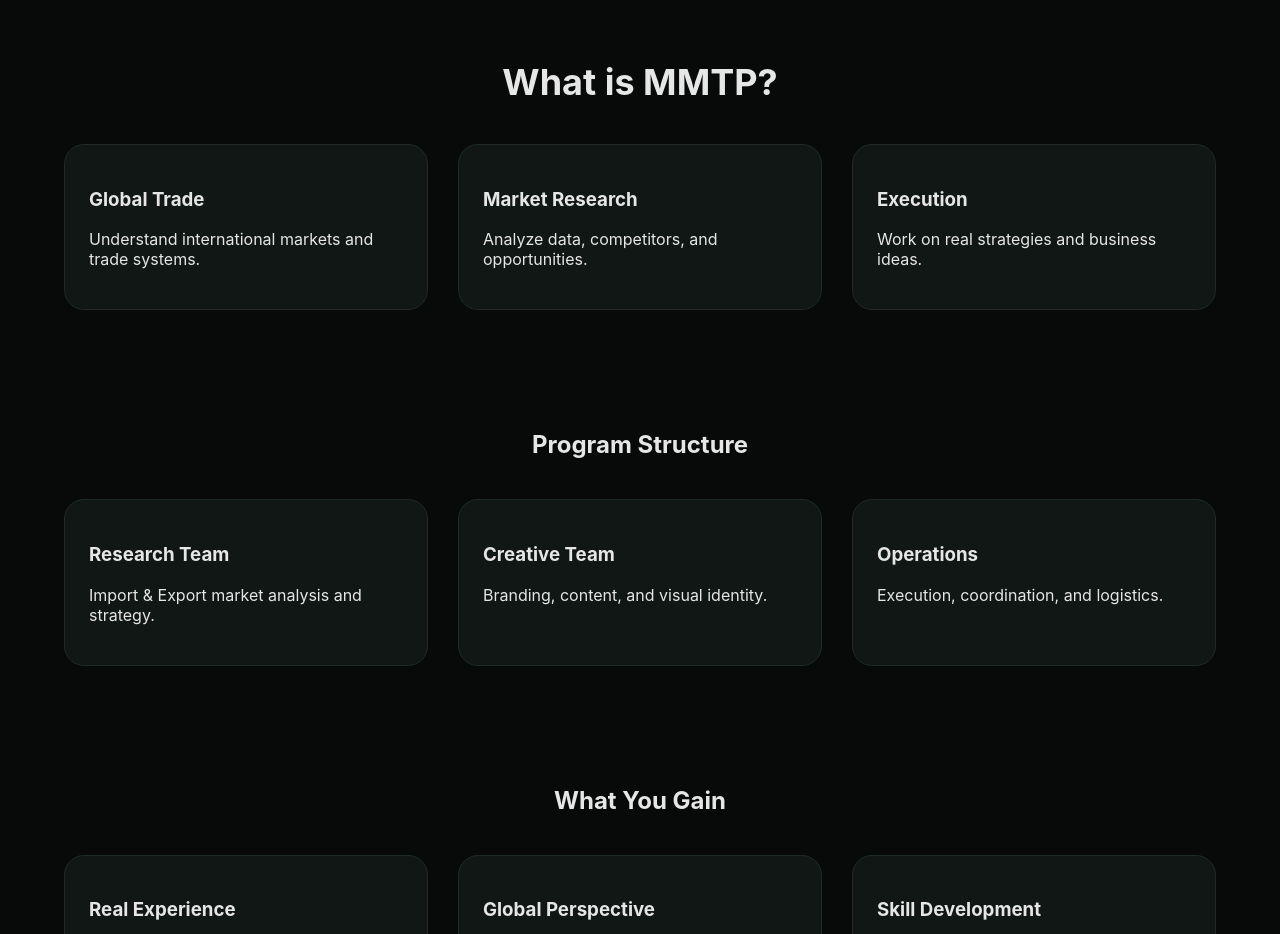
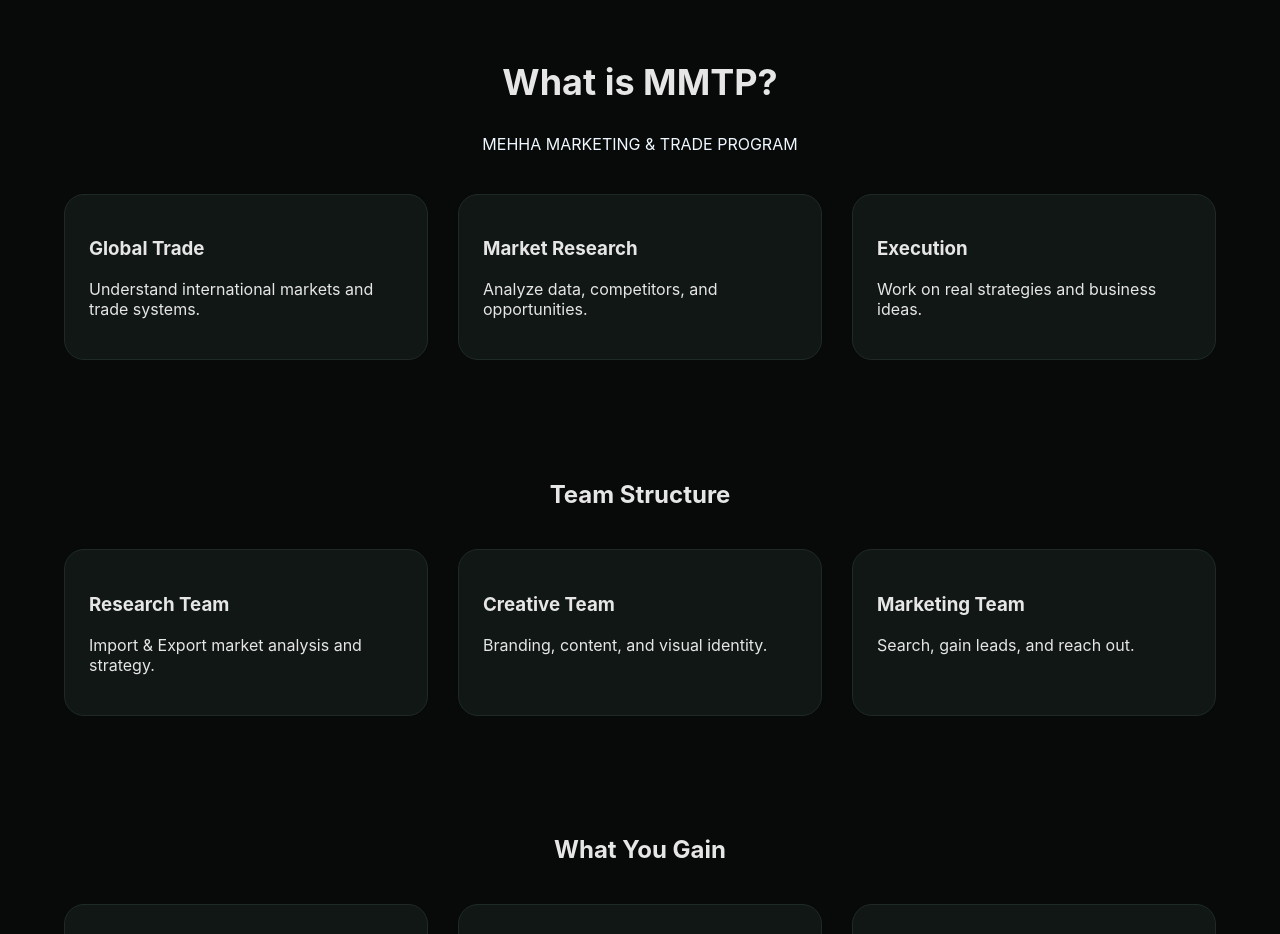
Before and after one commit to Prodaaron/MMTP, a React (Vite) app in the folder mmtp-site/: page / in a window 1280 px wide. Shown: the part 820-1754 px from the top of the page. Built offline with nearby package versions, Linux system fonts and the light colour scheme.

Commit message:
minor content enhancments

```diff
--- a/mmtp-site/src/App.css
+++ b/mmtp-site/src/App.css
@@ -24,6 +24,12 @@ h2 {
 
 .section {
   padding: var(--section-padding) 0;
+}
+
+.main-sub {
+  color: aliceblue;
+  text-align: center;
+  margin-top: 0;
 }
 
 .grid-3 {
--- a/mmtp-site/src/components/About.jsx
+++ b/mmtp-site/src/components/About.jsx
@@ -32,6 +32,7 @@ export default function About() {
           <motion.h2 className="title" variants={item}>
             <h2 className="sec-header">What is MMTP?</h2>
           </motion.h2>
+          <p className="main-sub">MEHHA MARKETING & TRADE PROGRAM</p>
 
           <motion.div className="grid-3" variants={container}>
 
--- a/mmtp-site/src/components/Structure.jsx
+++ b/mmtp-site/src/components/Structure.jsx
@@ -27,8 +27,8 @@ export default function Structure() {
       text: "Branding, content, and visual identity.",
     },
     {
-      title: "Operations",
-      text: "Execution, coordination, and logistics.",
+      title: "Marketing Team",
+      text: "Search, gain leads, and reach out.",
     },
   ];
 
@@ -43,7 +43,7 @@ export default function Structure() {
           viewport={{ once: true }}
         >
           <motion.h2 className="title" variants={item}>
-            Program Structure
+            Team Structure
           </motion.h2>
 
           <motion.div className="grid-3" variants={container}>
```
